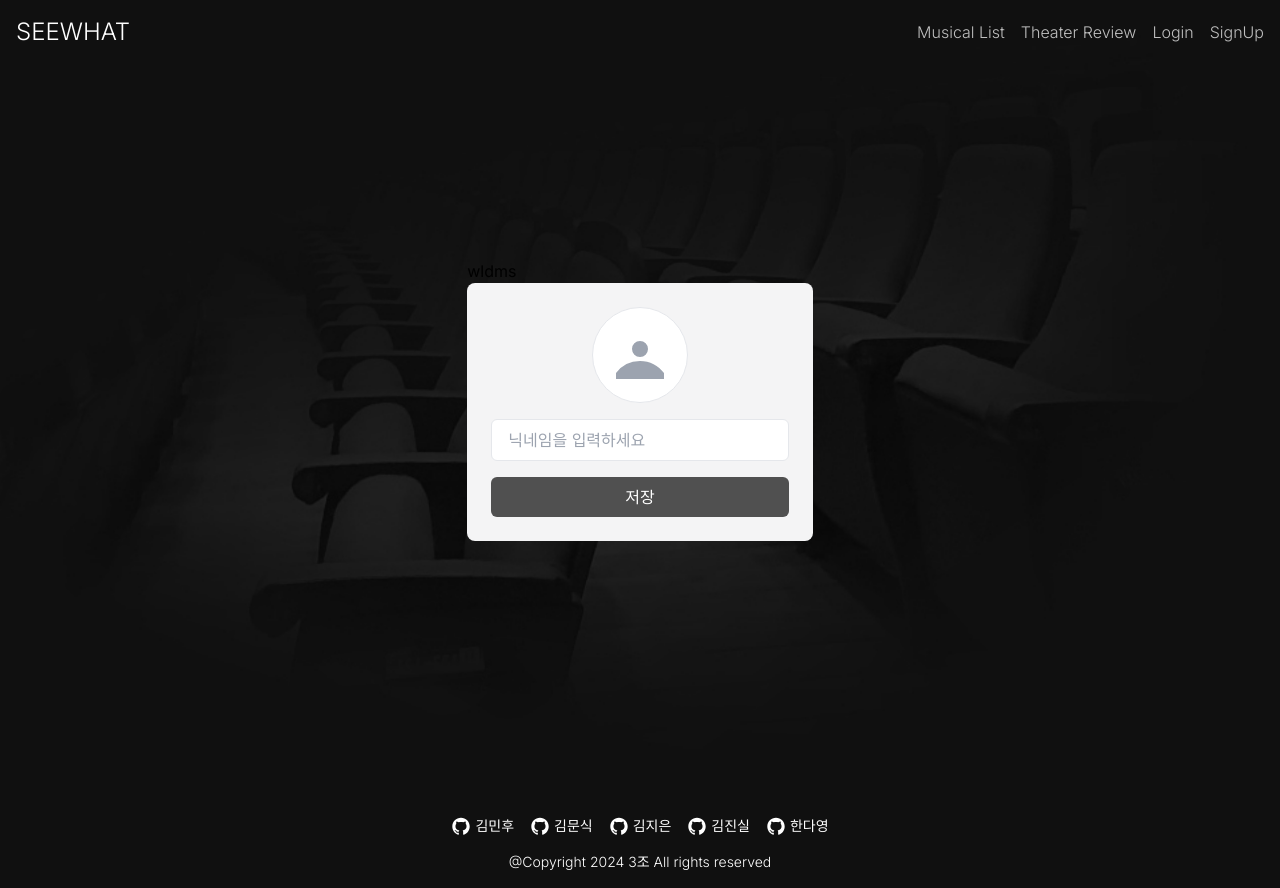
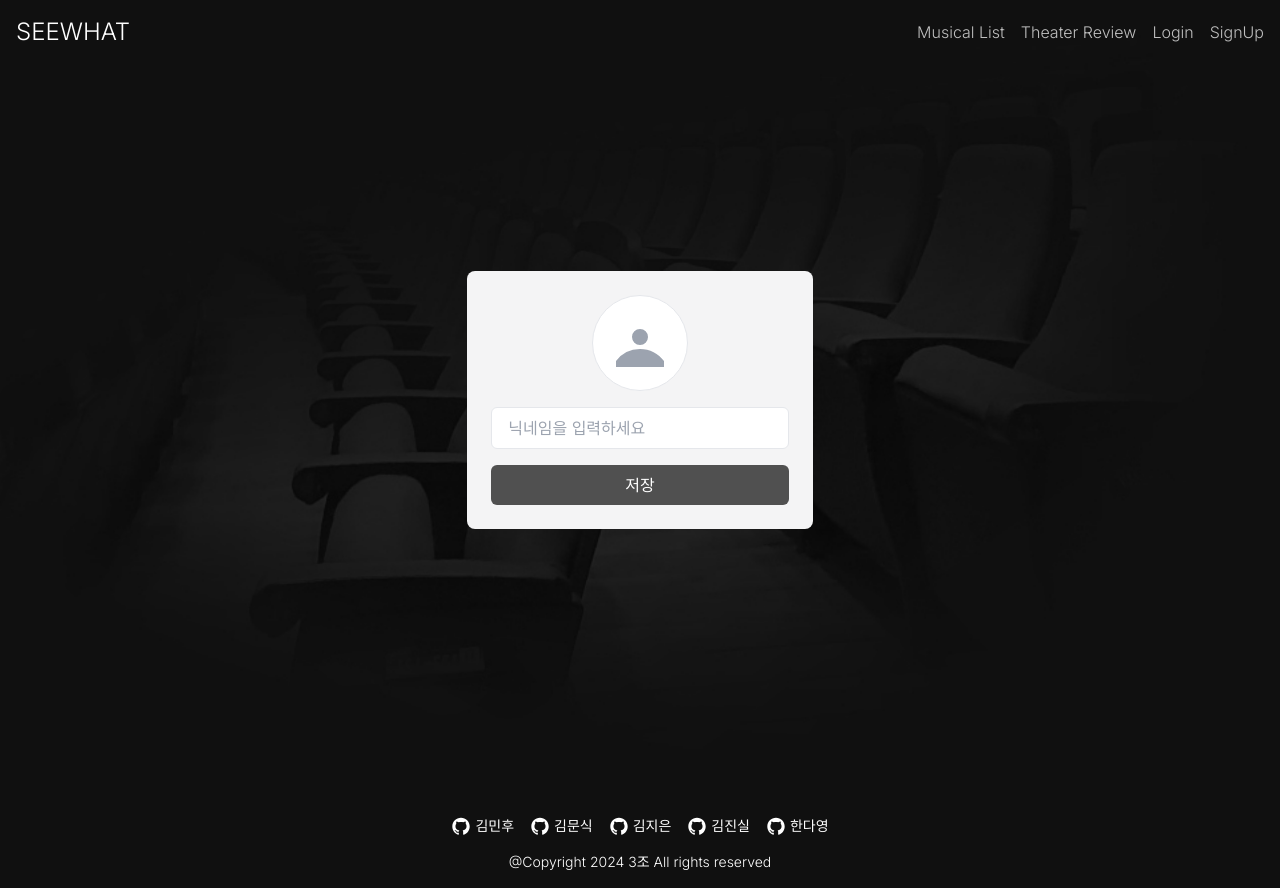
Before and after one commit to Kminhoo/see-what, a Next.js app: page /my-page in a window 1280 px wide. Built offline with nearby package versions, Linux system fonts and the light colour scheme; no server answers.

Commit message:
fix: 불필요한 코드 제거

```diff
--- a/src/app/(auth)/my-page/page.tsx
+++ b/src/app/(auth)/my-page/page.tsx
@@ -3,7 +3,6 @@ import MyProfilPage from '@app/(auth)/my-page/_components/MyProfilPage';
 const MyPage = () => {
   return (
     <div>
-      wldms
       <MyProfilPage />
     </div>
   );
```
